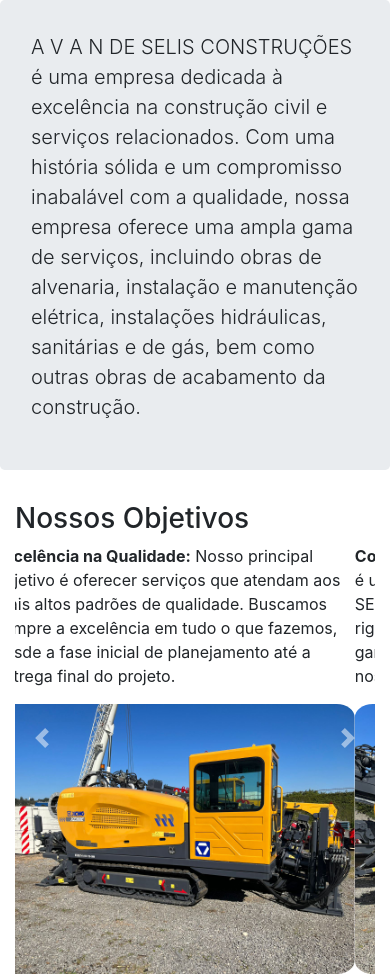
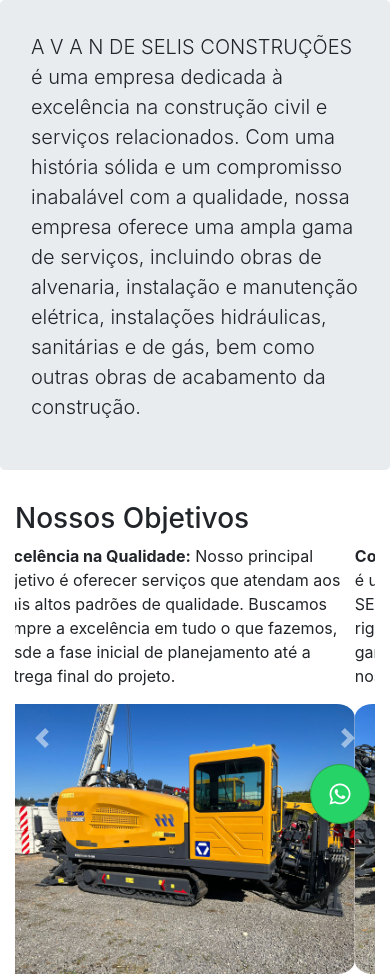
Before and after one commit to vandeselisconstrucoes/vandeselisconstrucoes.github.io, a plain HTML site: page index.html in a window 390 px wide. Shown: the top 977 px of the page. Drawn offline with nearby package versions, Linux system fonts and the light colour scheme.

Commit message:
feat: add button whastapp fixed in mobile

```diff
--- a/index.html
+++ b/index.html
@@ -20,6 +20,43 @@
         margin: 0 auto;
         /* max-width: 500px; */
       }
+
+      /* Estilos para o botão flutuante do WhatsApp */
+  .btn-whatsapp {
+    position: fixed;
+    bottom: 20px; /* Ajuste a posição vertical conforme necessário */
+    right: 20px; /* Ajuste a posição horizontal conforme necessário */
+    z-index: 1000;
+  }
+
+  .btn-whatsapp a {
+    display: flex;
+    align-items: center;
+    justify-content: center;
+    background-color: #25d366; /* Cor de fundo do botão */
+    color: #fff; /* Cor do texto do botão */
+    font-size: 16px;
+    border-radius: 50%;
+    width: 60px;
+    height: 60px;
+    text-decoration: none;
+    box-shadow: 0px 4px 10px rgba(0, 0, 0, 0.2);
+  }
+
+  .btn-whatsapp a i {
+    font-size: 24px;
+  }
+
+  .btn-whatsapp a:hover {
+    background-color: #128c7e; /* Cor de fundo do botão ao passar o mouse */
+  }
+
+  /* Estilos para dispositivos móveis */
+  @media (min-width: 768px) {
+    .btn-whatsapp {
+      display: none; /* Ocultar o botão em telas menores */
+    }
+  }
     </style>
     <link rel="icon" href="img/icon2.jpg" />
     <link rel="stylesheet" href="https://cdnjs.cloudflare.com/ajax/libs/font-awesome/6.2.1/css/all.min.css">
@@ -37,6 +74,17 @@
         </p>
       </div>
     </header>
+
+    <div id="whatsapp-button" class="btn-whatsapp">
+      <a
+      href="https://api.whatsapp.com/send?phone=554799462722"
+      target="_blank"
+      rel="noopener"
+      class="btn btn-success"
+    >
+        <i class="fab fa-whatsapp"></i>
+      </a>
+    </div>
 
     <div class="container">
       <div id="myCarousel" class="carousel slide" data-ride="carousel">
```
